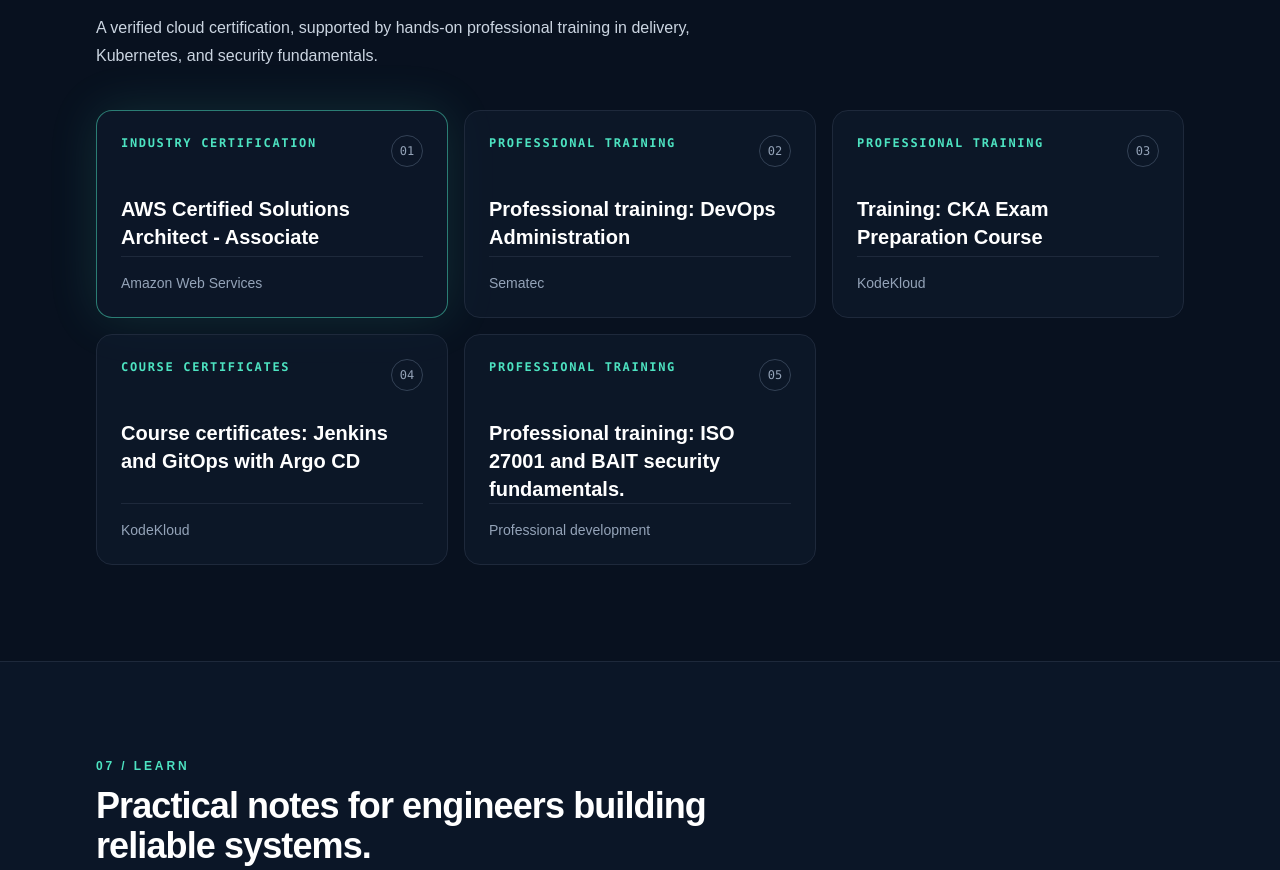
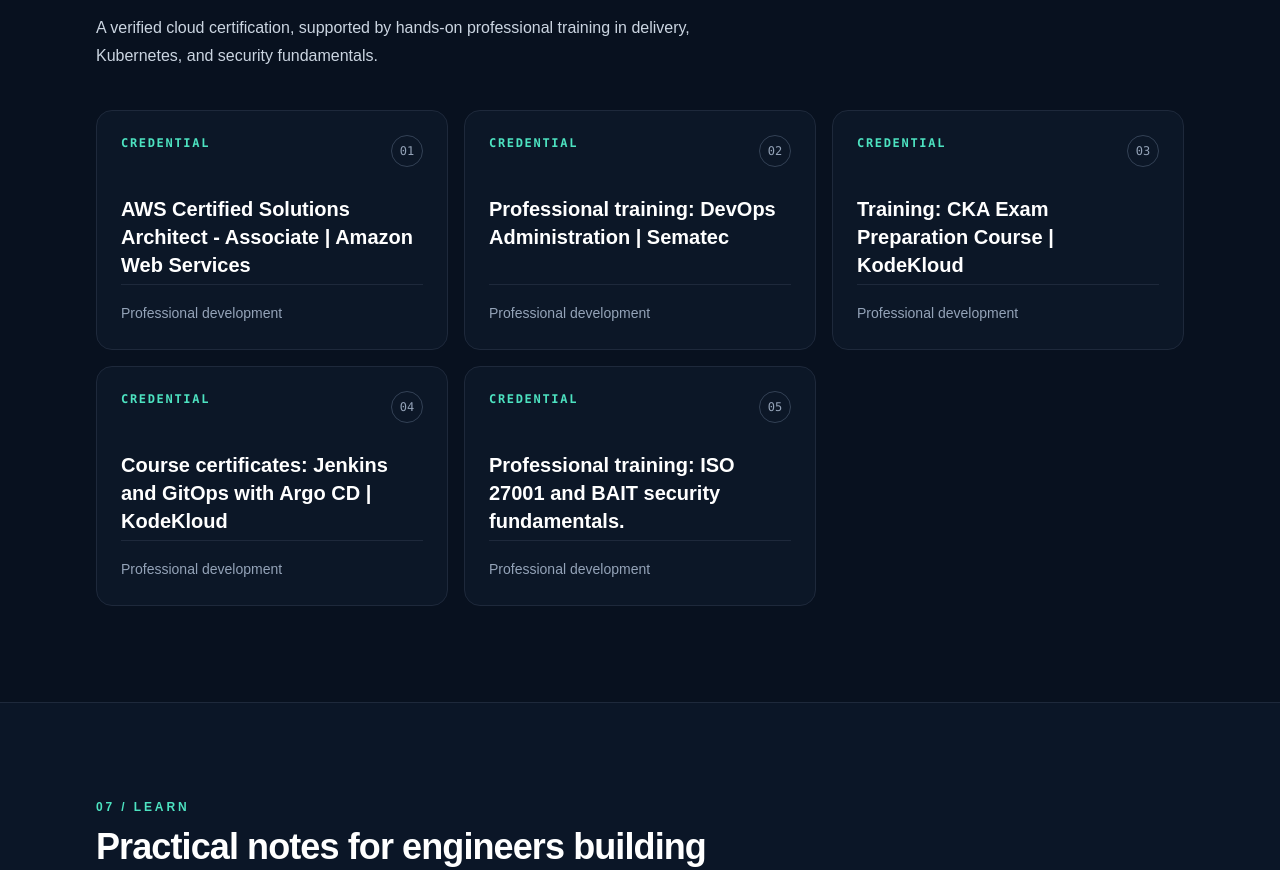
Before and after one commit to erfanehsanii/devops-portfolio, a Next.js app: page / in a window 1280 px wide. Shown: the part 6495-7365 px from the top of the page. Built offline with nearby package versions, Linux system fonts and the light colour scheme.

Commit message:
Support detailed credential cards

```diff
--- a/src/app/page.tsx
+++ b/src/app/page.tsx
@@ -129,19 +129,24 @@
         <SectionHeading eyebrow="06 / Credentials" title="Credentials and continuous learning." intro="A verified cloud certification, supported by hands-on professional training in delivery, Kubernetes, and security fundamentals." />
         <div className="grid gap-4 md:grid-cols-2 lg:grid-cols-3">
           {certifications.map((certification, index) => {
-            const [credential, issuer] = certification.split("|").map((part) => part.trim());
-            const type = index === 0 ? "Industry certification" : certification.startsWith("Course certificates") ? "Course certificates" : "Professional training";
+            const credential = typeof certification === "string"
+              ? { name: certification, issuer: "Professional development", type: "Credential" }
+              : certification;
 
             return (
-              <article key={certification} className={`flex min-h-52 flex-col rounded-2xl border bg-panel/60 p-6 transition hover:-translate-y-1 hover:border-cyan/60 ${
-                index === 0 ? "border-cyan/50 shadow-glow" : "border-slate-800"
+              <article key={credential.name} className={`flex min-h-60 flex-col rounded-2xl border bg-panel/60 p-6 transition hover:-translate-y-1 hover:border-cyan/60 ${
+                credential.type === "Industry certification" ? "border-cyan/50 shadow-glow" : "border-slate-800"
               }`}>
                 <div className="flex items-start justify-between gap-4">
-                  <p className="font-mono text-xs font-bold uppercase tracking-[0.14em] text-cyan">{type}</p>
-                  <span className="flex h-8 w-8 shrink-0 items-center justify-center rounded-full border border-slate-700 font-mono text-xs text-slate-400">0{index + 1}</span>
+                  <p className="font-mono text-xs font-bold uppercase tracking-[0.14em] text-cyan">{credential.type}</p>
+                  <span className="flex h-8 w-8 shrink-0 items-center justify-center rounded-full border border-slate-700 font-mono text-xs text-slate-400">{String(index + 1).padStart(2, "0")}</span>
                 </div>
-                <h3 className="mt-7 text-xl font-bold leading-7 text-white">{credential}</h3>
-                <p className="mt-auto border-t border-slate-800 pt-4 text-sm text-slate-400">{issuer ?? "Professional development"}</p>
+                <h3 className="mt-7 text-xl font-bold leading-7 text-white">{credential.name}</h3>
+                <div className="mt-auto border-t border-slate-800 pt-4 text-sm leading-6 text-slate-400">
+                  <p>{credential.issuer}</p>
+                  {credential.issued && <p>{credential.issued}</p>}
+                  {credential.credentialId && <p className="font-mono text-xs text-slate-500">ID: {credential.credentialId}</p>}
+                </div>
               </article>
             );
           })}
```
